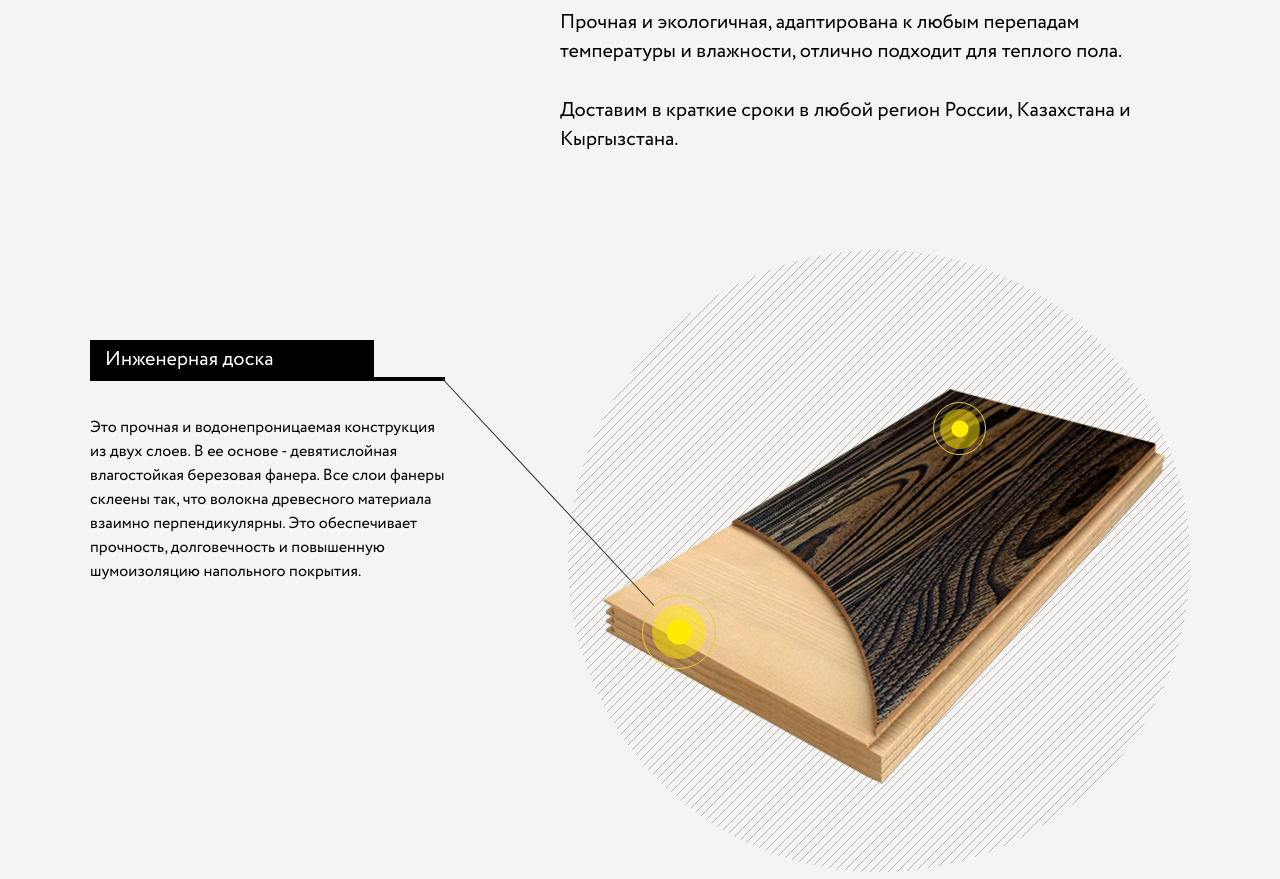
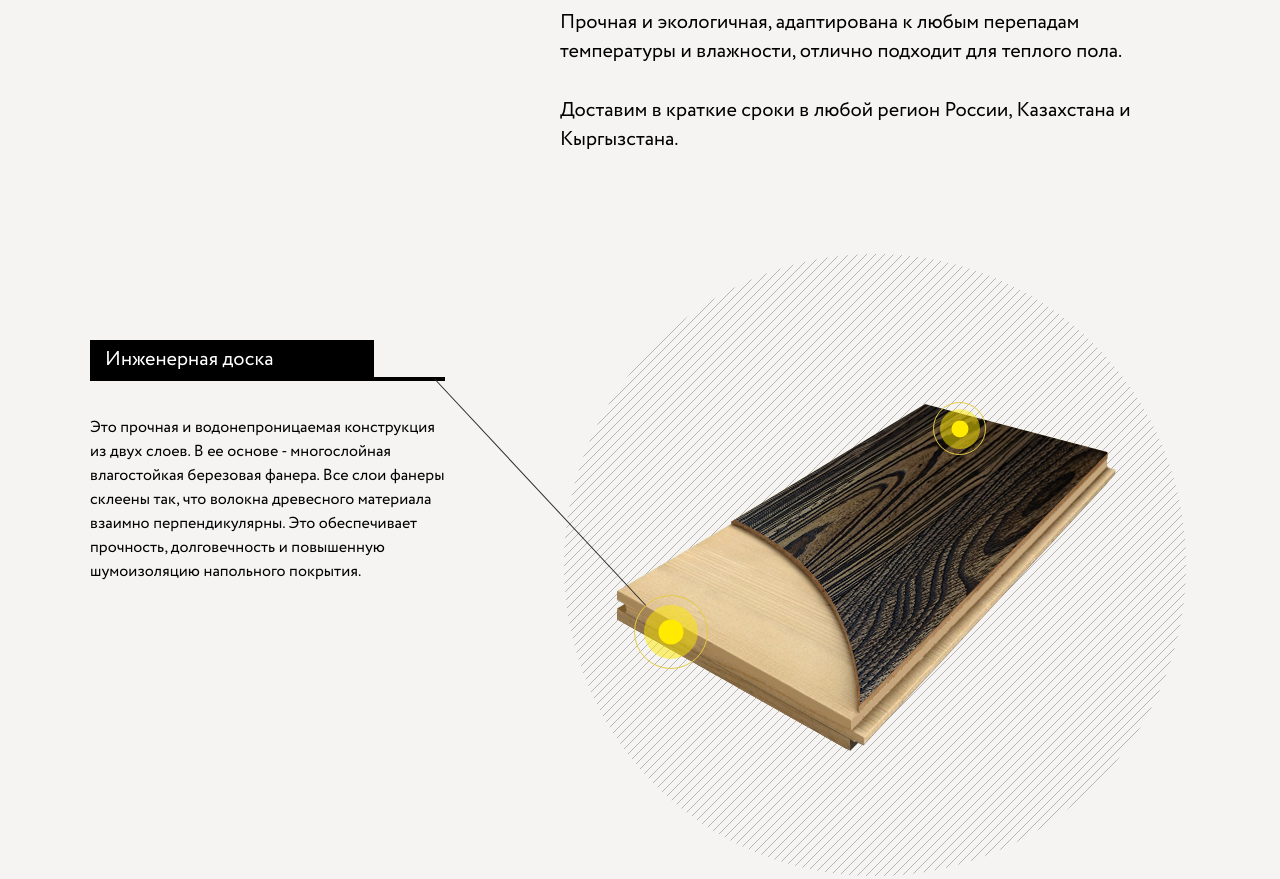
Before and after one commit to katalyzator/premiumwood, a Django app: page / in a window 1280 px wide. Shown: the part 1162-2041 px from the top of the page. Run offline with Django 3.2, Linux system fonts and the light colour scheme.

Commit message:
something changes

```diff
--- a/templates/index.html
+++ b/templates/index.html
@@ -141,9 +141,9 @@
                     </div>
 
                     <p class="load_text1">Это прочная и водонепроницаемая конструкция из двух слоев. В ее основе -
-                        девятислойная влагостойкая березовая фанера. Все слои
-                        фанеры склеены так, что волокна древесного материала взаимно перпендикулярны. Это обеспечивает
-                        прочность, долговечность и повышенную шумоизоляцию напольного покрытия.
+                        многослойная влагостойкая березовая фанера. Все слои фанеры склеены так, что волокна древесного
+                        материала взаимно перпендикулярны. Это обеспечивает прочность, долговечность и повышенную
+                        шумоизоляцию напольного покрытия.
                     </p>
 
                     <!--<p class="load_text2">изготавливается из более мягкой древесины. Этот слой позволяет доске сохранять-->
@@ -325,7 +325,8 @@
             </div>
 
             <div class="text_block group">
-                <p>Компания «Premium wood» предлагает брашированную инженерную паркетную доску из дерева горный ильм (коллекции
+                <p>Компания «Premium wood» предлагает брашированную инженерную паркетную доску из дерева горный ильм
+                    (коллекции
                     Impeial и Excluzive) и орехового дерева (коллекция ХХХ)
                 </p>
 
@@ -1100,7 +1101,7 @@
                 </div>
 
                 <div class="sl_slide">
-                   <a href="{% static 'images/cert2.jpg' %}" class="item">
+                    <a href="{% static 'images/cert2.jpg' %}" class="item">
                         <img src="{% static 'images/min_cert2.jpg' %}" alt="image">
                     </a>
                 </div>
```
Also changed, not shown: templates/assets/static_files/images/points.png.
